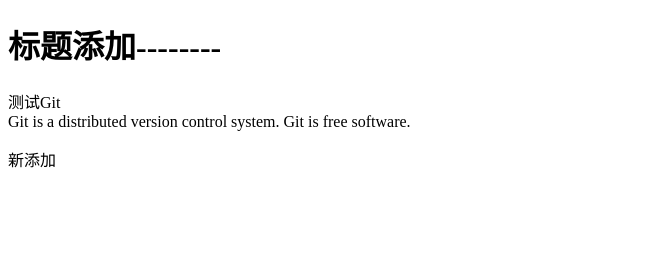
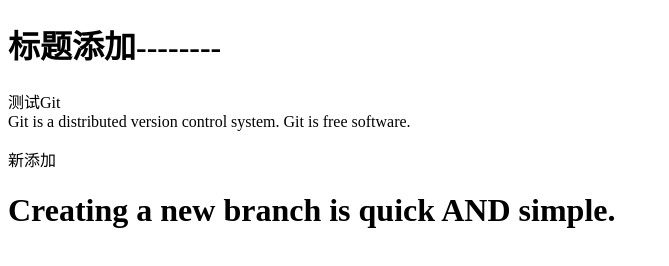
Before and after one commit to gxj199946/learngit, a plain HTML site: page index.html in a window 1280 px wide. Shown: the whole page, without its empty margins (0-669 px from the left). Drawn offline with Linux system fonts and the light colour scheme.

Commit message:
AND simple

```diff
--- a/index.html
+++ b/index.html
@@ -13,6 +13,8 @@
   <div>Git is a distributed version control system.
     Git is free software.</div>
   <p>新添加</p>
+  <h1>Creating a new branch is quick AND simple.
+  </h1>
 </body>
 
 </html>
```
